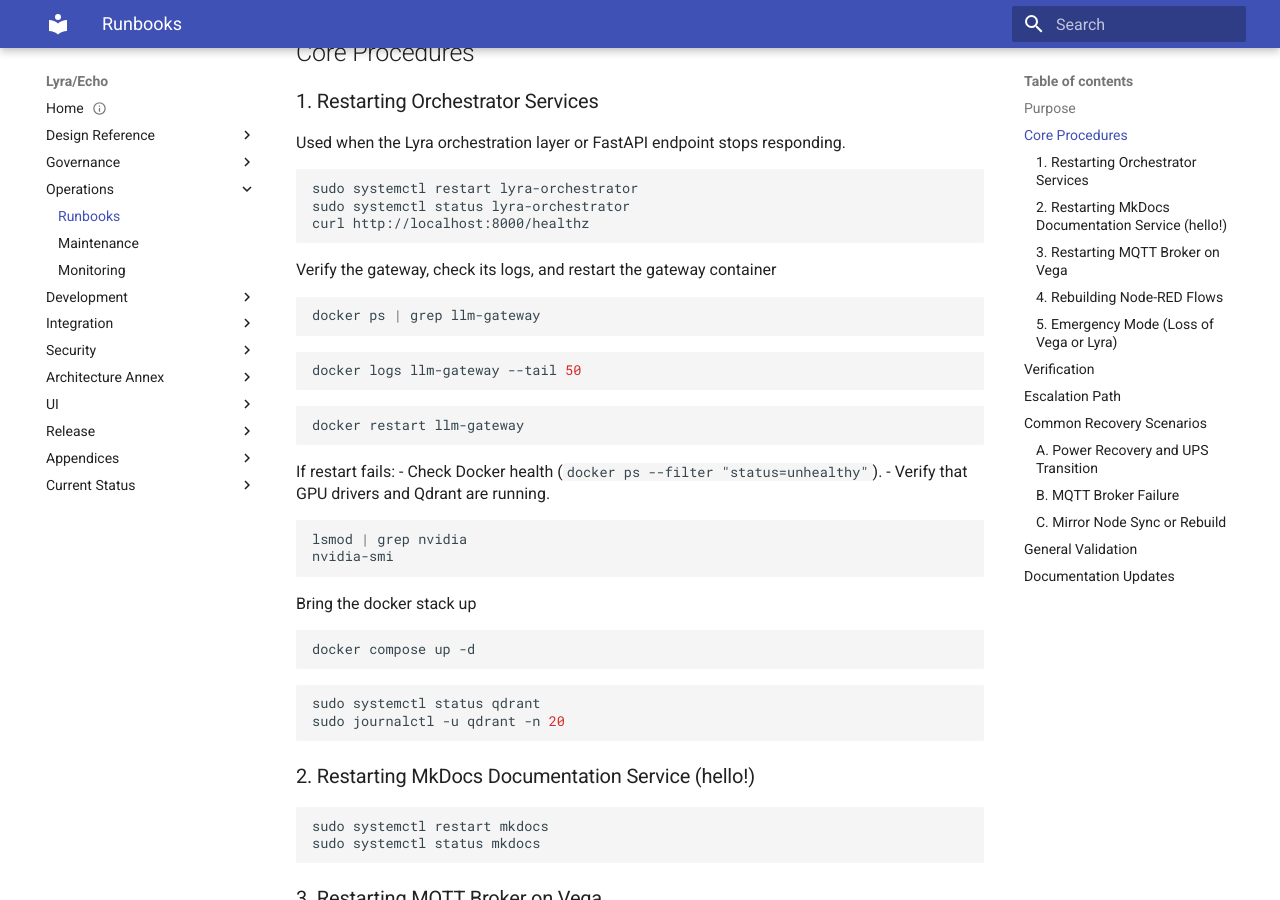
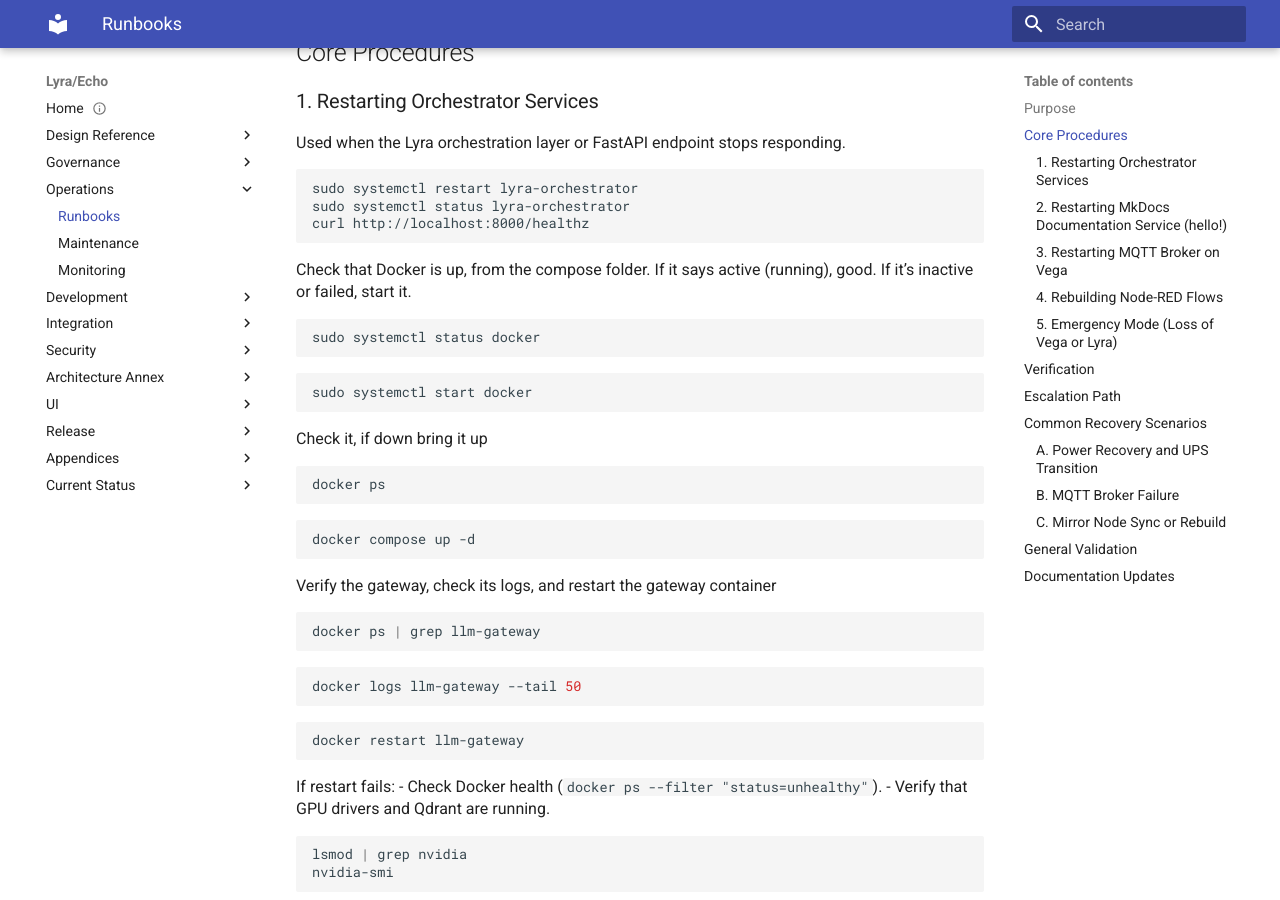
Before and after one commit to austin-206/lyra-echo, an MkDocs documentation site: the page built from docs/docs/ops/runbooks.md, in a window 1280 px wide and 900 px high, scrolled down 305 px. Built offline with MkDocs 1.6.1 and Material for MkDocs 9.7.7, drawn with Linux system fonts in a browser that asks for light colours.

Commit message:
Update recent docs (2025-11-28)

````diff
--- a/docs/docs/ops/runbooks.md
+++ b/docs/docs/ops/runbooks.md
@@ -14,6 +14,21 @@ Used when the Lyra orchestration layer or FastAPI endpoint stops responding.
 sudo systemctl restart lyra-orchestrator
 sudo systemctl status lyra-orchestrator
 curl http://localhost:8000/healthz
+```
+
+Check that Docker is up, from the compose folder. If it says active (running), good. If it’s inactive or failed, start it.
+```bash
+sudo systemctl status docker
+```
+```bash
+sudo systemctl start docker
+```
+Check it, if down bring it up
+```bash
+docker ps
+```
+```bash
+docker compose up -d
 ```
 
 Verify the gateway, check its logs, and restart the gateway container
@@ -34,11 +49,6 @@ If restart fails:
 ```bash
 lsmod | grep nvidia
 nvidia-smi
-```
-
-Bring the docker stack up
-```bash
-docker compose up -d
 ```
 
 ```bash
````
